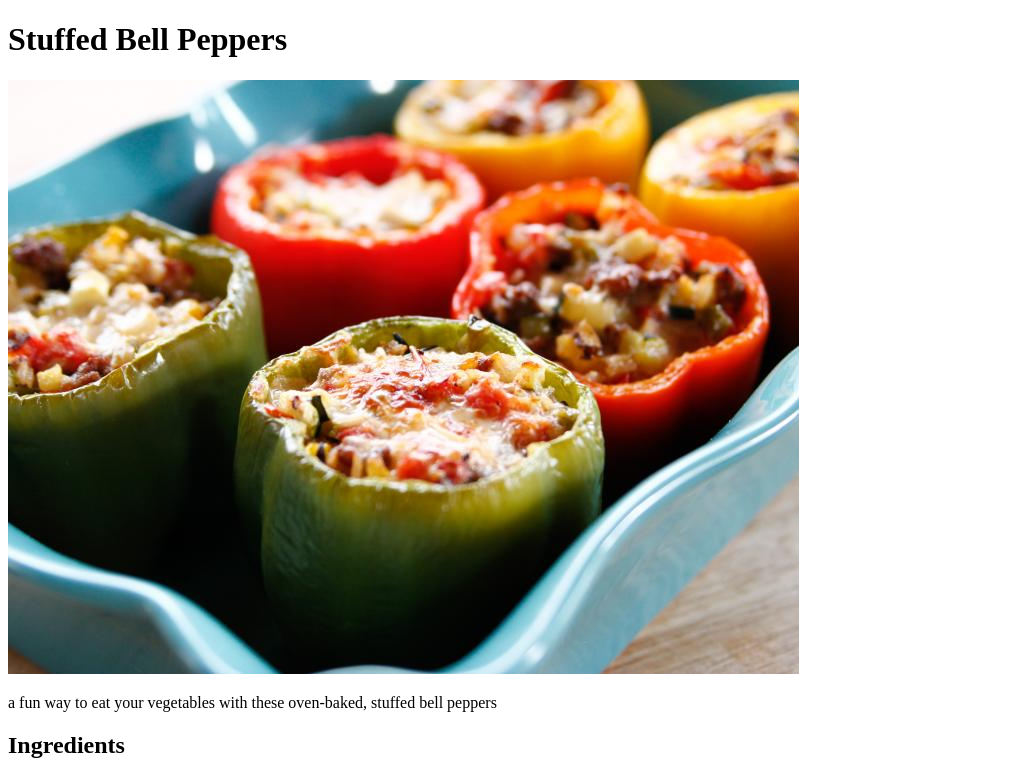
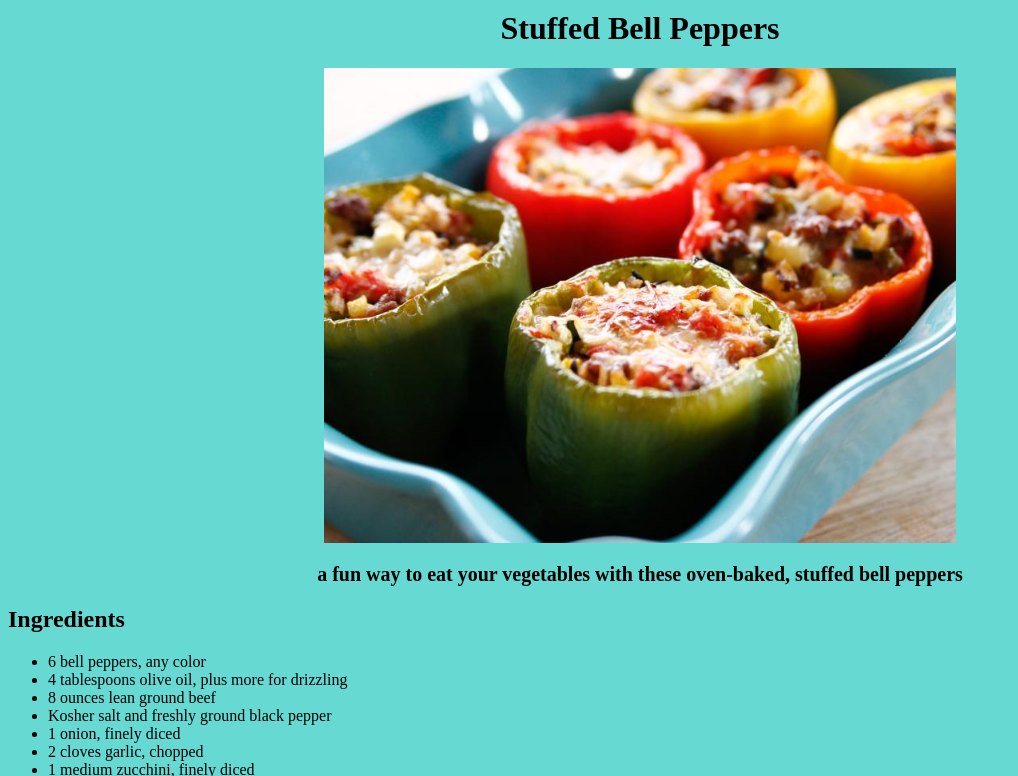
Before and after one commit to Assaf112/odin-recipes, a plain HTML site: page recipes/stuffed-bell-peppers.html in a window 1280 px wide. Shown: the top 776 px of the page, without its empty margins (0-1018 px from the left). Drawn offline with Linux system fonts and the light colour scheme.

Commit message:
add style.css

```diff
--- a/recipes/stuffed-bell-peppers.html
+++ b/recipes/stuffed-bell-peppers.html
@@ -2,13 +2,14 @@
 <html>
     <head>
         <meta charset="UTF-8">
+        <link rel="stylesheet" href="../style.css">
         <title>Odin Recipes | Stuffed Bell Peppers</title>
     </head>
     <body>
-        <h1>Stuffed Bell Peppers</h1>
-        <img src="../img/stuffed-bell-peppers.jpeg" alt="Stuffed Bell Peppers">
-        <p>a fun way to eat your vegetables with these oven-baked, stuffed bell peppers</p>
-        <h2>Ingredients</h2>
+        <h1 class="text">Stuffed Bell Peppers</h1>
+        <img src="../img/stuffed-bell-peppers.jpeg" alt="Stuffed Bell Peppers" class="img">
+        <p class="desc">a fun way to eat your vegetables with these oven-baked, stuffed bell peppers</p>
+        <h2 >Ingredients</h2>
         <ul>
             <li>6 bell peppers, any color</li>
             <li>4 tablespoons olive oil, plus more for drizzling </li>
--- /dev/null
+++ b/style.css
@@ -0,0 +1,25 @@
+body {
+    background-color: rgb(102, 217, 211);
+}
+
+.text {
+    text-align: center;
+    display: block;
+    text-decoration-line: none;
+    color: black;
+    margin-top: 10px;
+}
+
+.img {
+    display: block;
+    margin-left: auto;
+    margin-right: auto;
+    width: 50%;
+}
+
+.desc {
+    text-align: center;
+    display: block;
+    font-weight: bold;
+    font-size: 20px;
+}
```
Also changed, not shown: index.html (+7 -6 lines), recipes/melting-potatoes.html (+4 -3 lines), recipes/scallops-provencal.html (+4 -3 lines).
